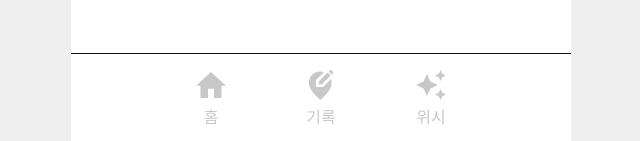
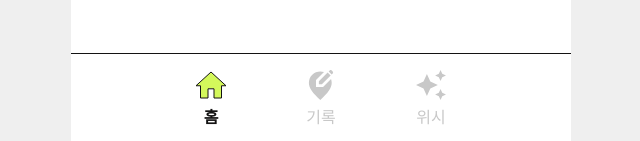
Before and after one commit to Yun-D/re.cord, a React (Create React App) app: page / in a window 1280 px wide. Shown: the part 656-797 px from the top of the page, without its empty margins (319-959 px from the left). Built offline with nearby package versions, Linux system fonts and the light colour scheme.

Commit message:
👷Chore: 액티브메뉴 기본값 설정, 아이템 배열 id값 재설정

```diff
--- a/src/Components/Navbar.js
+++ b/src/Components/Navbar.js
@@ -5,7 +5,7 @@ import { ReactComponent as IcnWish } from "../Assets/wish.svg";
 import "./Navbar.css";
 
 const Navbar = () => {
-  const [activeMenu, setActiveMenu] = useState();
+  const [activeMenu, setActiveMenu] = useState(0);
 
   const handleMenu = (props) => {
     setActiveMenu(props);
@@ -13,19 +13,19 @@ const Navbar = () => {
 
   const navItems = [
     {
-      id: 1,
+      id: 0,
       href: "#home",
       icon: <IcnHome className="nav-icon" />,
       label: "홈",
     },
     {
-      id: 2,
+      id: 1,
       href: "#record",
       icon: <IcnRecord className="nav-icon" />,
       label: "기록",
     },
     {
-      id: 3,
+      id: 2,
       href: "#wish",
       icon: <IcnWish className="nav-icon" />,
       label: "위시",
```
